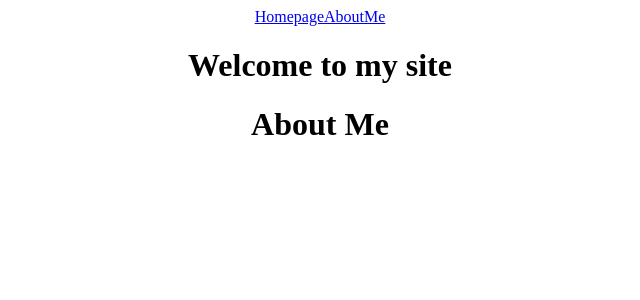
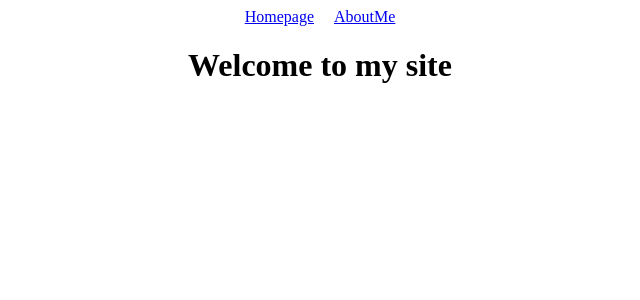
Before and after one commit to DiegoAbenicio/Estudo-React, a React (Create React App) app: page / in a window 1280 px wide. Shown: the top 300 px of the page, without its empty margins (320-960 px from the left). Built offline with nearby package versions, Linux system fonts and the light colour scheme.

Commit message:
Create my first route

```diff
--- a/package.json
+++ b/package.json
@@ -8,6 +8,7 @@
     "@testing-library/user-event": "^13.5.0",
     "react": "^18.2.0",
     "react-dom": "^18.2.0",
+    "react-router-dom": "^6.12.1",
     "react-scripts": "5.0.1",
     "web-vitals": "^2.1.4"
   },
--- a/src/App.css
+++ b/src/App.css
@@ -36,3 +36,6 @@
     transform: rotate(360deg);
   }
 }
+nav a{
+  padding: 0 10px 0 10px;
+}
--- a/src/App.js
+++ b/src/App.js
@@ -5,17 +5,24 @@ import "./App.css";
 //import FruitsCounter from "./FruitsCounter";
 import Homepage from "./Homepage";
 import AboutMe from "./AboutMe";
+import {Routes, Route, Link} from 'react-router-dom';
 
 
 function App() {
   return (
     <div className="App">
       <nav className="nav">
-        <a href="#" className="nav-item">Homepage</a>
-        <a href="#" className="nav-item">AboutMe</a>
+        <Link to="/" className="nav-item">
+          Homepage
+        </Link>
+        <Link to="/about-me" className="nav-item">
+          AboutMe
+        </Link>
       </nav>
-      <Homepage />
-      <AboutMe />
+      <Routes>
+        <Route path="/" element={<Homepage />} />
+        <Route path="/about-me" element={<AboutMe />} />
+      </Routes>
     </div>
   );
 }
--- a/src/index.js
+++ b/src/index.js
@@ -1,5 +1,10 @@
 import ReactDOM from "react-dom/client";
 import App from "./App";
+import { BrowserRouter } from "react-router-dom";
 
 const root = ReactDOM.createRoot(document.getElementById("root"));
-root.render(<App />);
+root.render(
+  <BrowserRouter>
+    <App />
+  </BrowserRouter>
+);
```
Also changed, not shown: 1 other file (tests, documents, lock files or other folders).
